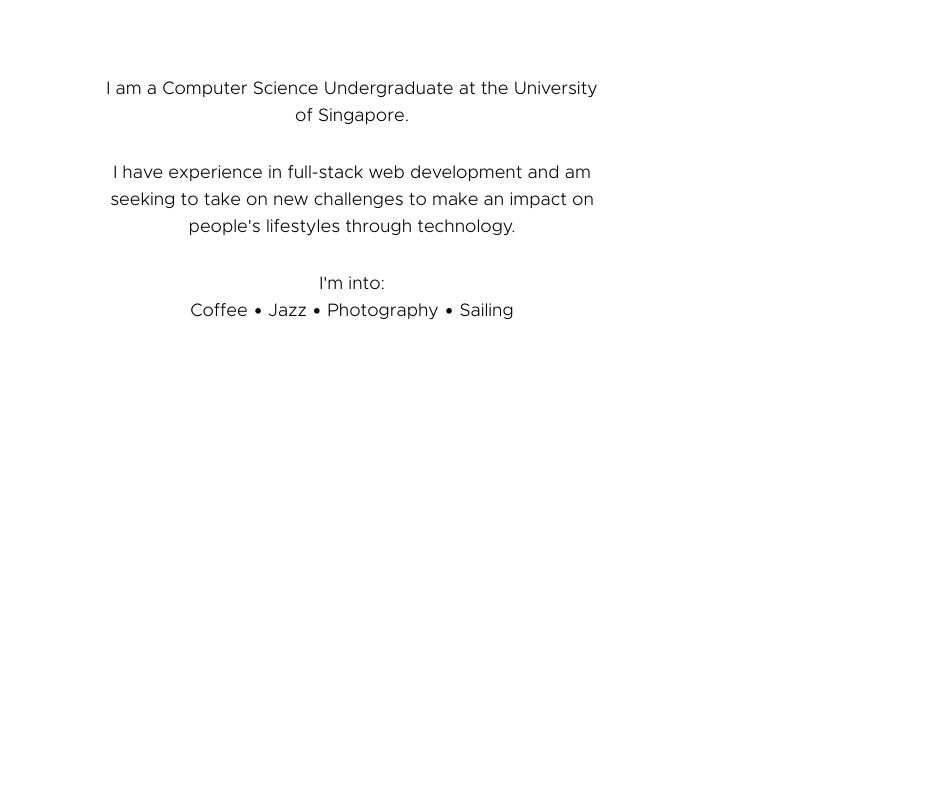
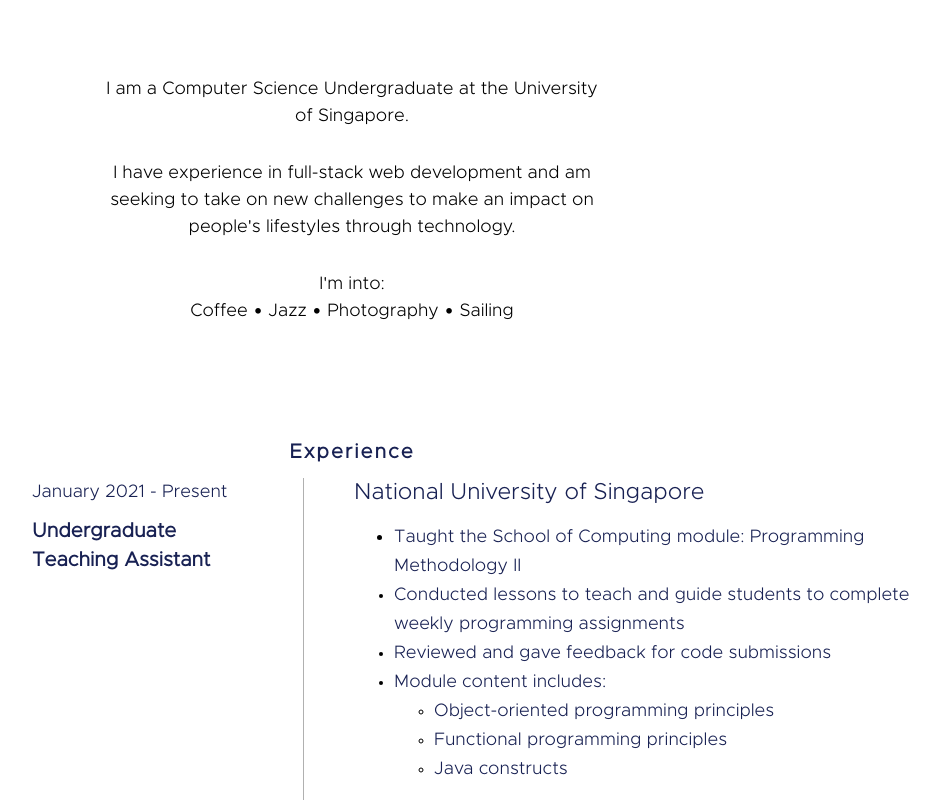
Before and after one commit to Silvernitro/portfolio, a React (Create React App) app in the folder portfolio/: page / in a window 1280 px wide. Shown: the part 648-1448 px from the top of the page, without its empty margins (288-1228 px from the left). Before the commit the page ends 1073 px from the top, so only its background shows below. Built offline with nearby package versions, Linux system fonts and the light colour scheme.

Commit message:
Add eslint rules and lint everything

```diff
--- a/portfolio/package.json
+++ b/portfolio/package.json
@@ -10,6 +10,7 @@
     "@testing-library/jest-dom": "^5.12.0",
     "@testing-library/react": "^11.2.7",
     "@testing-library/user-event": "^12.8.3",
+    "eslint-config-airbnb": "^18.2.1",
     "react": "^17.0.2",
     "react-dom": "^17.0.2",
     "react-scripts": "4.0.3",
--- a/portfolio/src/App.js
+++ b/portfolio/src/App.js
@@ -1,3 +1,4 @@
+import React from 'react'
 import { library } from '@fortawesome/fontawesome-svg-core'
 import { fab } from '@fortawesome/free-brands-svg-icons'
 import { faCheckSquare, faCoffee } from '@fortawesome/free-solid-svg-icons'
@@ -5,6 +6,7 @@
 import NavBar from './components/NavBar'
 import IntroBox from './components/IntroBox'
 import Bio from './components/Bio'
+import Experience from './components/Experience'
 
 function App() {
   library.add(fab, faCheckSquare, faCoffee)
@@ -14,6 +16,7 @@
       <NavBar />
       <IntroBox />
       <Bio />
+      <Experience />
     </>
   );
 }
--- a/portfolio/src/components/Bio.js
+++ b/portfolio/src/components/Bio.js
@@ -4,8 +4,13 @@
 
 const BodyText = ({ style, children }) => (
   <Text
-    fontSize='18px'
-    style={{ 'textAlign': 'center', 'lineHeight': '27px', ...style }}
+    style={{
+      fontSize: '18px',
+      textAlign: 'center',
+      lineHeight: '27px',
+      color: 'black',
+      ...style,
+    }}
   >
     {children}
   </Text>
@@ -14,13 +19,13 @@
 const Bio = () => (
   <Container>
     <Content>
-      <BodyText style={{'marginBottom': '30px'}}>
+      <BodyText style={{ marginBottom: '30px' }}>
         I am a Computer Science Undergraduate at the University of Singapore.
       </BodyText>
 
-      <BodyText style={{'marginBottom': '30px'}}>
-        I have experience in full-stack web development and am seeking to take on new challenges
-        to make an impact on people's lifestyles through technology.
+      <BodyText style={{ marginBottom: '30px' }}>
+        {`I have experience in full-stack web development and am seeking to take on new challenges
+        to make an impact on people's lifestyles through technology.`}
       </BodyText>
 
       <BodyText>
--- /dev/null
+++ b/portfolio/src/components/Experience.js
@@ -0,0 +1,104 @@
+import React from 'react'
+import styled from 'styled-components'
+import SectionHeading from './SectionHeading'
+import Text from './Text'
+
+const Experience = () => (
+  <Container>
+    <SectionHeading>Experience</SectionHeading>
+
+    <Body>
+
+      <LeftSection>
+        <ListText style={{ fontSize: '18px', 'margin-bottom': '10px' }}>January 2021 - Present</ListText>
+        <ListText style={{ fontSize: '20px', fontWeight: '800' }}>
+          Undergraduate Teaching Assistant
+        </ListText>
+      </LeftSection>
+
+      <VerticalDivider />
+
+      <RightSection>
+        <ListText style={{ fontSize: '23px' }}>National University of Singapore</ListText>
+        <ul>
+          <li style={{ fontSize: '20px' }}>
+            <ListText>
+              Taught the School of Computing module: Programming Methodology II
+            </ListText>
+          </li>
+          <li>
+            <ListText>
+              Conducted lessons to teach and guide students to complete weekly
+              programming assignments
+            </ListText>
+          </li>
+          <li>
+            <ListText>
+              Reviewed and gave feedback for code submissions
+            </ListText>
+          </li>
+          <li>
+            <ListText>
+              Module content includes:
+            </ListText>
+            <ul>
+              <li>
+                <ListText>
+                  Object-oriented programming principles
+                </ListText>
+              </li>
+              <li>
+                <ListText>
+                  Functional programming principles
+                </ListText>
+              </li>
+              <li>
+                <ListText>
+                  Java constructs
+                </ListText>
+              </li>
+            </ul>
+          </li>
+        </ul>
+      </RightSection>
+
+    </Body>
+
+  </Container>
+)
+
+export default Experience
+
+const Container = styled.section`
+  width: 100%;
+  display: flex;
+  flex-direction: column;
+  align-items: center;
+`
+
+const Body = styled.div`
+  display: flex;
+  width: 70%;
+  padding-left: 20%;
+`
+
+const LeftSection = styled.div`
+  display: flex;
+  flex-direction: column;
+  margin-right: 50px;
+`
+
+const VerticalDivider = styled.div`
+  width: 1px;
+  background-color: #B0B0B0;
+`
+
+const RightSection = styled.div`
+  display: flex;
+  flex-direction: column;
+  margin-left: 50px;
+`
+
+const ListText = styled(Text)`
+  line-height: 29px;
+`
--- a/portfolio/src/components/IntroBox.js
+++ b/portfolio/src/components/IntroBox.js
@@ -14,16 +14,16 @@
 
       <Content>
         <ContentContainer>
-          <Text style={{'fontSize': '30px', 'marginBottom': '10px'}}>Hi, I am Sam</Text>
-          <Text style={{'fontWeight': '800', 'marginBottom': '30px'}}>Second Year Computer Science Undergraduate</Text>
-          <Text style={{'fontWeight': '800', 'marginBottom': '10px'}}>Email:</Text>
-          <Email as='a' href='mailto:lau.siawsam.u.nus.edu' style={{'letterSpacing': '0.05em'}}>lau.siawsam.u.nus.edu</Email>
+          <Text style={{ fontSize: '30px', marginBottom: '10px' }}>Hi, I am Sam</Text>
+          <Text style={{ fontSize: '14px', fontWeight: '800', marginBottom: '30px' }}>Second Year Computer Science Undergraduate</Text>
+          <Text style={{ fontSize: '14px', fontWeight: '800', marginBottom: '10px' }}>Email:</Text>
+          <Email as="a" href="mailto:lau.siawsam.u.nus.edu" style={{ letterSpacing: '0.05em' }}>lau.siawsam.u.nus.edu</Email>
 
           <a
-            href='https://drive.google.com/file/d/1YkdjdK6pOXbzlgV7tetaRu-_XSdp34u7/view?usp=sharing'
-            target='_blank'
-            rel='noreferrer noopener'
-            style={{'textDecoration': 'none'}}
+            href="https://drive.google.com/file/d/1YkdjdK6pOXbzlgV7tetaRu-_XSdp34u7/view?usp=sharing"
+            target="_blank"
+            rel="noreferrer noopener"
+            style={{ textDecoration: 'none' }}
           >
             <ResumeButton>
               My Resume
@@ -32,23 +32,23 @@
 
           <SocialContainer>
             <a
-              href='https://www.linkedin.com/in/lau-siaw-sam/'
-              target='_blank'
-              rel='noreferrer noopener'
+              href="https://www.linkedin.com/in/lau-siaw-sam/"
+              target="_blank"
+              rel="noreferrer noopener"
             >
               <StyledIcon icon={['fab', 'linkedin']} />
             </a>
             <a
-              href='https://github.com/Silvernitro'
-              target='_blank'
-              rel='noreferrer noopener'
+              href="https://github.com/Silvernitro"
+              target="_blank"
+              rel="noreferrer noopener"
             >
               <StyledIcon icon={['fab', 'github']} />
             </a>
             <a
-              href='https://t.me/lausiawsam'
-              target='_blank'
-              rel='noreferrer noopener'
+              href="https://t.me/lausiawsam"
+              target="_blank"
+              rel="noreferrer noopener"
             >
               <StyledIcon icon={['fab', 'telegram']} />
             </a>
@@ -100,13 +100,8 @@
   align-items: start;
 `
 
-// const Text = styled.p`
-//   margin: 0;
-//   font-size: 14px;
-//   font-weight: 400;
-// `
-
 const Email = styled(Text)`
+  font-size: 14px;
   text-decoration: none;
   color: inherit;
   cursor: pointer;
@@ -119,6 +114,7 @@
   cursor: pointer;
   color: white;
   font-weight: 50;
+  font-size: 14px;
   letter-spacing: 0.05em;
 
   display: flex;
--- /dev/null
+++ b/portfolio/src/components/SectionHeading.js
@@ -0,0 +1,18 @@
+import React from 'react'
+import styled from 'styled-components'
+import globalStyles from '../styles'
+
+const SectionHeading = ({ children, styles }) => (
+  <Heading style={{ ...styles }}>
+    {children}
+  </Heading>
+)
+
+export default SectionHeading
+
+const Heading = styled.h1`
+  font-size: 20px;
+  font-weight: 600;
+  letter-spacing: 0.1em;
+  color: ${globalStyles.PRI_COLOR};
+`
--- a/portfolio/src/components/Text.js
+++ b/portfolio/src/components/Text.js
@@ -1,9 +1,11 @@
 import styled from 'styled-components'
+import styles from '../styles'
 
 const Text = styled.p`
   margin: 0;
-  font-size: ${props => props.fontSize || '14px'};
-  font-weight: ${props => props.fontWeight || '400'};
+  font-size: 18px;
+  font-weight: 400;
+  color: ${styles.PRI_COLOR};
 `
 
 export default Text
```
Also changed, not shown: portfolio/.eslintrc.json (added), 1 other file (tests, documents, lock files or other folders).
